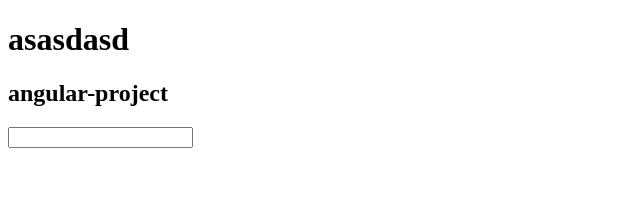
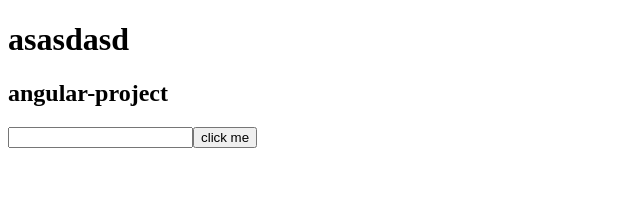
Before and after one commit to achiewe/angular-project, an Angular app: page / in a window 1280 px wide. Shown: the top 217 px of the page, without its empty margins (0-640 px from the left). Built offline with nearby package versions, Linux system fonts and the light colour scheme.

Commit message:
create the function notify which will alert and write hello world and this function start when click event on the button

```diff
--- a/src/app/app.component.html
+++ b/src/app/app.component.html
@@ -4,3 +4,4 @@
   {{ title }}
 </h2>
 <input [type]="inputType" />
+<button (click)="notify()">click me</button>
--- a/src/app/app.component.ts
+++ b/src/app/app.component.ts
@@ -11,4 +11,8 @@ import { RouterOutlet } from '@angular/router';
 export class AppComponent {
   title = 'angular-project';
   inputType = 'password';
+
+  notify() {
+    alert('hello world');
+  }
 }
```
